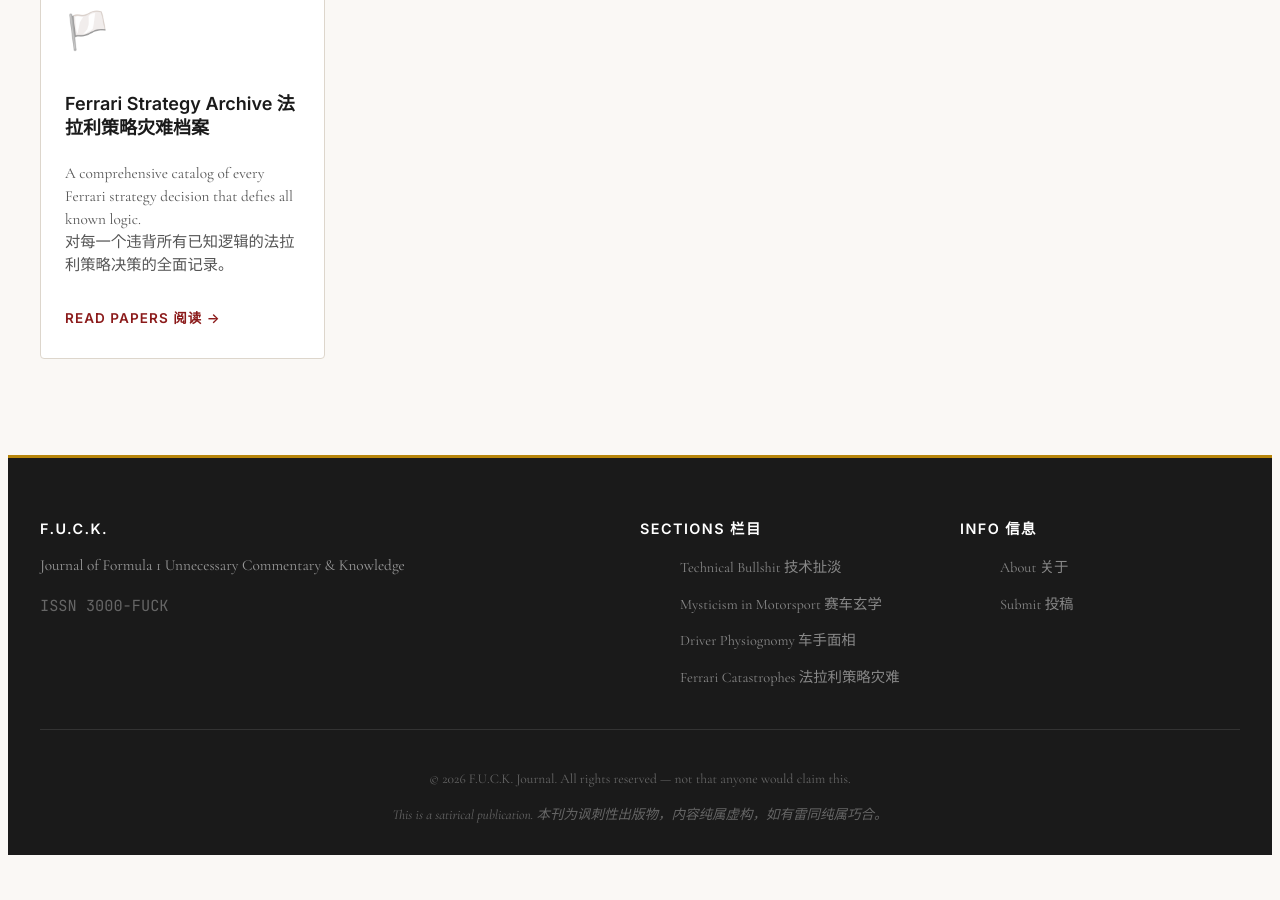
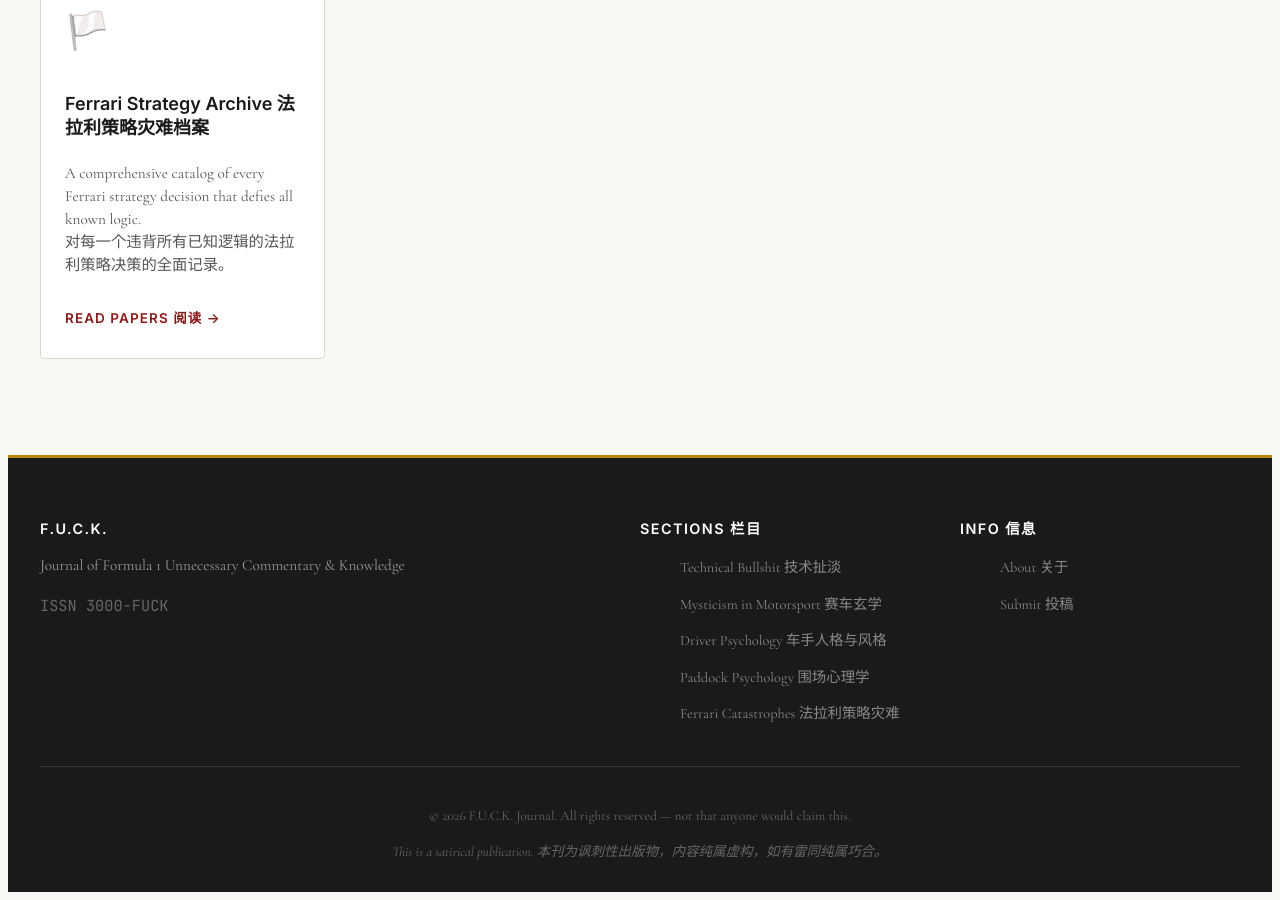
Before and after one commit to ashley0-926/fuck-journal, a Jekyll site: the page built from index.html, in a window 1280 px wide and 900 px high, scrolled down 1749 px. Built offline with Jekyll 4.4.1, drawn with Linux system fonts in a browser that asks for light colours; before the commit the page ends 2612 px from its top, so only the background shows below that.

Commit message:
Add paddock psychology section 新增围场心理学栏目

```diff
--- a/_includes/footer.html
+++ b/_includes/footer.html
@@ -11,7 +11,8 @@
         <ul>
           <li><a href="{{ '/categories/technical-bullshit' | relative_url }}">Technical Bullshit 技术扯淡</a></li>
           <li><a href="{{ '/categories/mysticism-in-motorsport' | relative_url }}">Mysticism in Motorsport 赛车玄学</a></li>
-          <li><a href="{{ '/categories/driver-physiognomy-studies' | relative_url }}">Driver Physiognomy 车手面相</a></li>
+          <li><a href="{{ '/categories/driver-psychology-analysis' | relative_url }}">Driver Psychology 车手人格与风格</a></li>
+          <li><a href="{{ '/categories/paddock-psychology-analysis' | relative_url }}">Paddock Psychology 围场心理学</a></li>
           <li><a href="{{ '/categories/ferrari-strategy-catastrophe-archive' | relative_url }}">Ferrari Catastrophes 法拉利策略灾难</a></li>
         </ul>
       </div>
```
